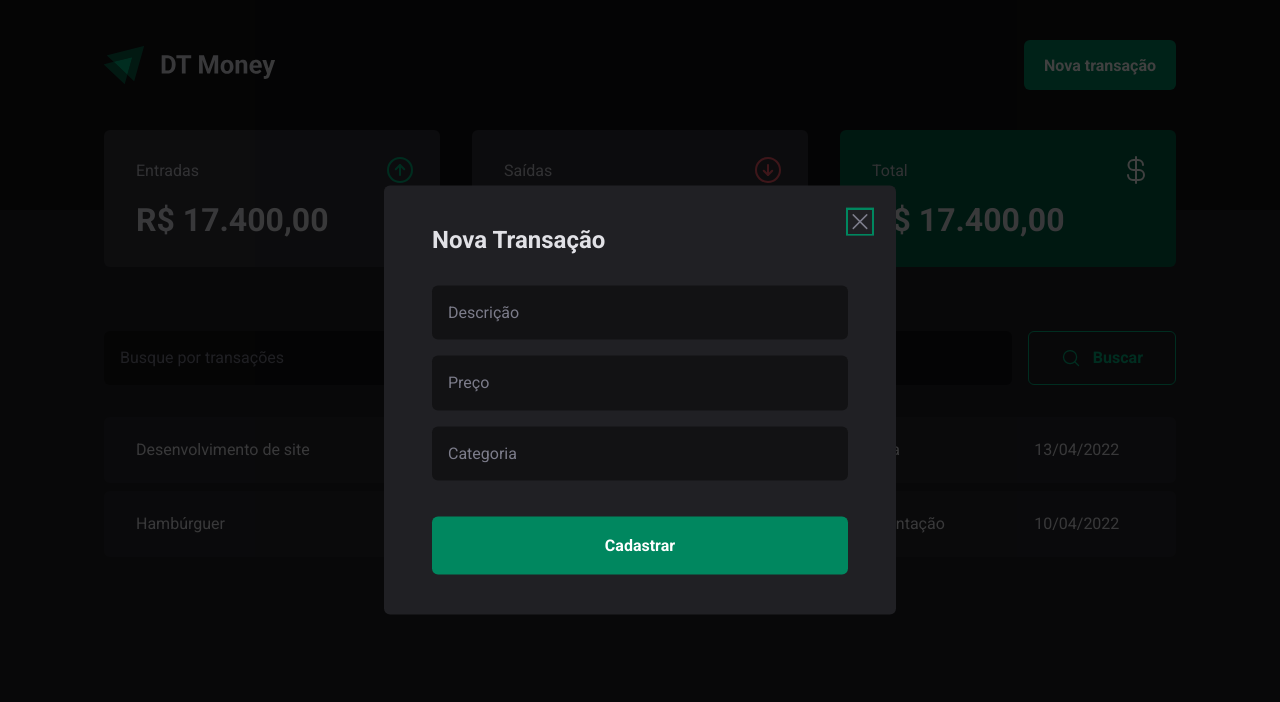
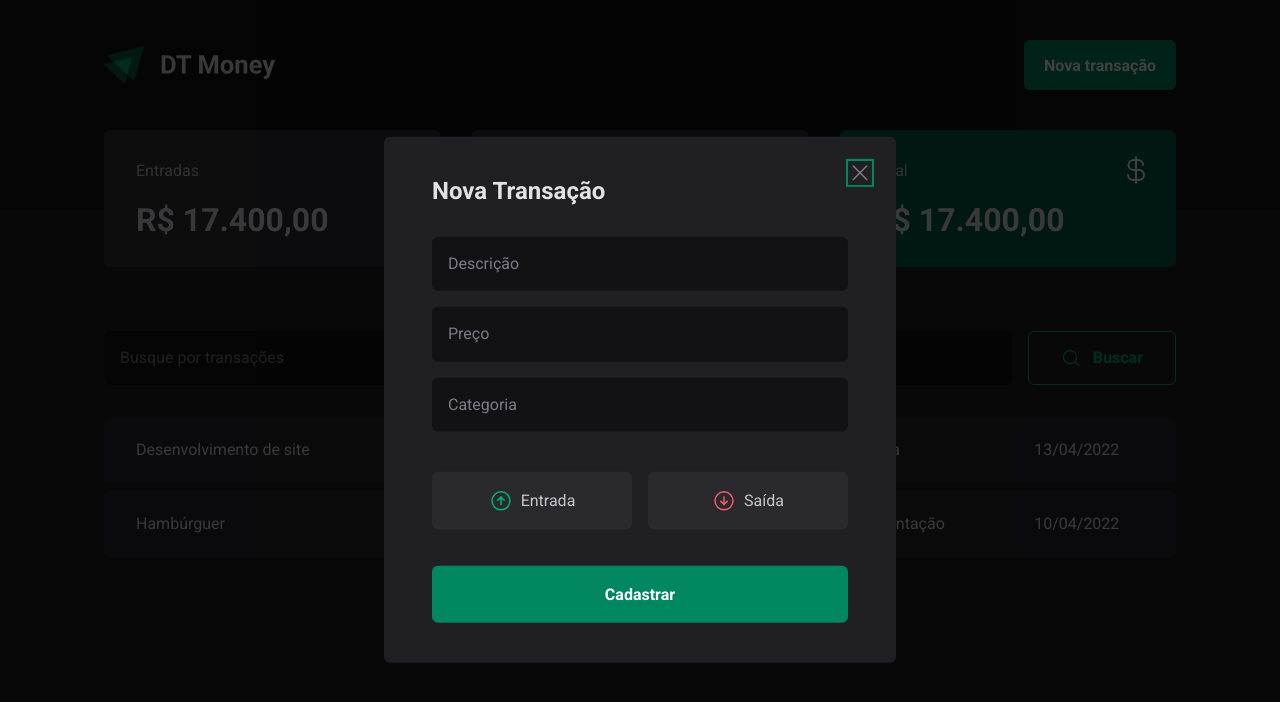
Before and after one commit to diogoz/dt-money, a React (Vite) app: page / in a window 1280 px wide. Both pictures are taken after a click on the button "Nova transação". Shown: the top 702 px of the page. Built offline with nearby package versions, Linux system fonts and the light colour scheme.

Commit message:
Estrutura visual - Botões de entrada e saída

```diff
--- a/src/components/NewTransactionModal/index.tsx
+++ b/src/components/NewTransactionModal/index.tsx
@@ -1,6 +1,6 @@
 import * as Dialog from "@radix-ui/react-dialog";
-import { X } from 'phosphor-react'
-import { CloseButton, Content, Overlay } from "./styles";
+import { ArrowCircleDown, ArrowCircleUp, X } from 'phosphor-react'
+import { CloseButton, Content, Overlay, TransactionType, TransactionTypeButton } from "./styles";
 
 export function NewTransactionModal() {
   return (
@@ -18,6 +18,17 @@
           <input type="number" placeholder="Preço" required />
           <input type="text" placeholder="Categoria" required />
 
+          <TransactionType>
+            <TransactionTypeButton variant="income">
+              <ArrowCircleUp size={24} />
+              Entrada
+            </TransactionTypeButton>
+            <TransactionTypeButton variant="outcome">
+              <ArrowCircleDown size={24} />
+              Saída
+            </TransactionTypeButton>
+          </TransactionType>
+
           <button type="submit">
             Cadastrar
           </button>
--- a/src/components/NewTransactionModal/styles.ts
+++ b/src/components/NewTransactionModal/styles.ts
@@ -62,3 +62,31 @@
   cursor: pointer;
   color: ${({ theme }) => theme.colors["gray-500"]};
 `;
+
+export const TransactionType = styled.div`
+  display: grid;
+  grid-template-columns: repeat(2, 1fr);
+  gap: 1rem;
+  margin-top: 1.5rem;
+`;
+
+interface TransactionTypeButtonProps {
+  variant: 'income' | 'outcome';
+}
+
+export const TransactionTypeButton = styled.button<TransactionTypeButtonProps>`
+  background: ${({ theme }) => theme.colors["gray-700"]};
+  padding: 1rem 1.5rem;
+  display: flex;
+  align-items: center;
+  justify-content: center;
+  gap: 0.5rem;
+  border-radius: 6px;
+  cursor: pointer;
+  border: 0;
+  color: ${({ theme }) => theme.colors["gray-300"]};
+  line-height: 160%;
+  svg {
+    color: ${({ variant, theme }) => variant === 'income' ? theme.colors["green-300"] : theme.colors["red-300"]};
+  }
+`;
```
